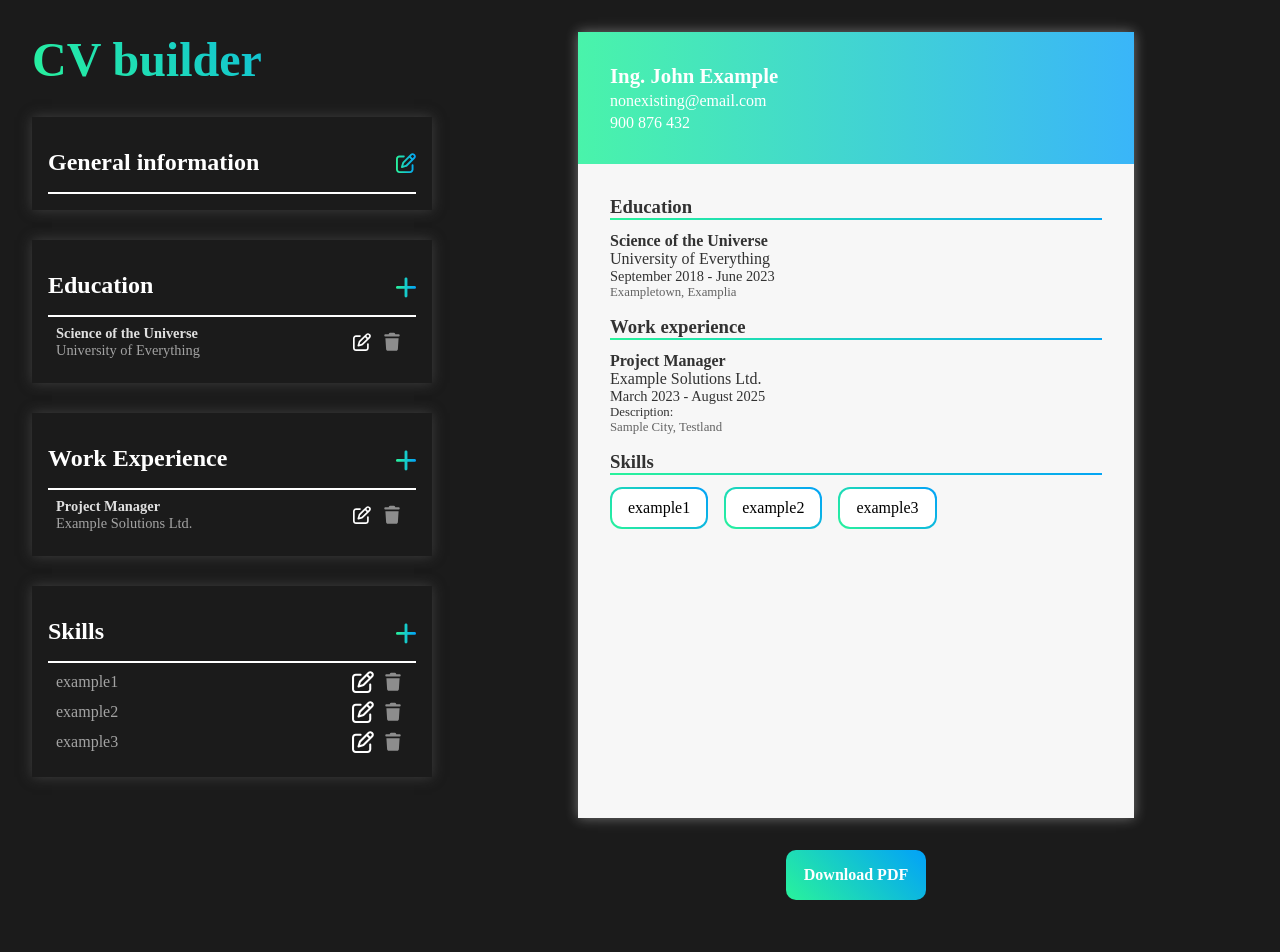
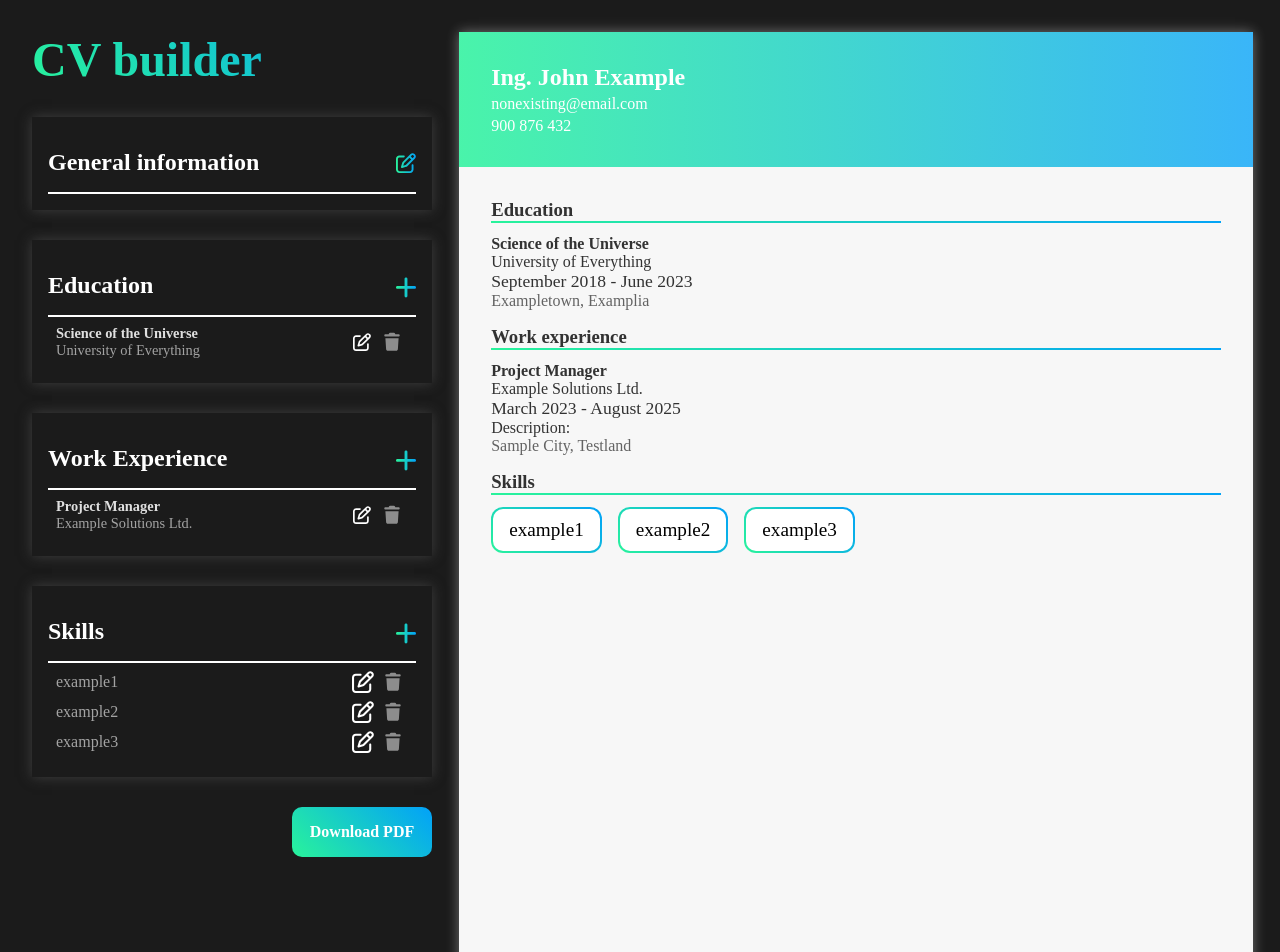
Before and after one commit to maivlys/cv-application, a React (Vite) app: page / in a window 1280 px wide. Shown: the top 952 px of the page. Before the commit the page ends 900 px from the top, so only its background shows below. Built offline with nearby package versions, Linux system fonts and the light colour scheme.

Commit message:
adjusting the size for A4

```diff
--- a/src/App.jsx
+++ b/src/App.jsx
@@ -4,7 +4,9 @@ import Education from './components/Education'
 import WorkExperience from './components/WorkExperience'
 import Skills from './components/Skills'
 import Preview from './components/Preview'
+import PreviewPDF from './components/PreviewPDF'
 import { useState } from 'react';
+import html2pdf from "html2pdf.js"
 
 function App() {
   const [infodata, setInfoData] = useState(
@@ -48,6 +50,14 @@ function App() {
     }]
   )
 
+  function handleClick() {
+    let element = document.getElementById("pdfToDownload")
+    console.log(element);
+
+    html2pdf(element);
+    console.log("here")
+  }
+
   return (
     <>
     <div className='editing-panel'>
@@ -65,6 +75,10 @@ function App() {
       setSkillsData={setSkillsData}
       skillsData={skillsData}
       />
+      <button
+      className='downloadPdf'
+      onClick={handleClick}
+      >Download PDF</button>
     </div>
     <div className='preview-panel'>
       <Preview
@@ -73,7 +87,6 @@ function App() {
       workExperienceData={workExperienceData}
       skillsData={skillsData}
       />
-      <button className='downloadPdf'>Download PDF</button>
     </div>
     </>
   )
--- a/src/styles/App.css
+++ b/src/styles/App.css
@@ -29,6 +29,7 @@ h1{
 .editing-panel{
   align-items: center;
 }
+
 .preview-panel{
   justify-items: center;
   display: flex;
@@ -36,7 +37,7 @@ h1{
   align-items: center;
   gap: 32px;
 }
-.preview-panel .downloadPdf{
+.editing-panel .downloadPdf{
   width: 140px;
   padding: 16px;
   border-radius: 10px;
@@ -47,9 +48,12 @@ h1{
   font-weight: bold;
   font-size: 1rem;
   font-family: 'Times New Roman', Times, serif;
+  float: right;
 }
-.preview-panel .downloadPdf:hover{
+.editing-panel .downloadPdf:hover{
   cursor: pointer;
   box-shadow: 0px 0px 10px rgba(255, 255, 255, 0.39);
   scale: 1.1;
 }
+
+@layer base { img {display: initial;}}
--- a/src/styles/Preview.css
+++ b/src/styles/Preview.css
@@ -1,13 +1,14 @@
 .cv-preview{
-  width: 556px;
-  height: 786px;
+  /* width: 794px;
+  height: 1123px; */
+  width: 210mm;
+  height: 297mm;
   background-color: rgba(255, 255, 255, 0.966);
-  color: rgba(0, 0, 0, 0.8);
+  color: #000000cc;
   box-shadow: 0px 0px 12px rgba(255, 255, 255, 0.39);
 }
 .header{
   padding: 32px;
-  /* background-color: rgba(0, 0, 0, 0.935); */
   background: linear-gradient(to right, #29f39cd7, #02a2f9c5);
   color: white;
   display: flex;
@@ -15,7 +16,7 @@
   gap: 4px;
 }
 .header .name{
-  font-size: 1.3rem;
+  font-size: 1.5rem;
   font-weight: bold;
 }
 .main-content{
@@ -34,14 +35,14 @@ h3{
   border-image: linear-gradient(45deg, #29F39B, #02A1F9) 1;
 }
 .location{
-  font-size: 0.8rem;
-  color: rgba(0, 0, 0, 0.6);
+  font-size: 1rem;
+  color: #00000099;
 }
 .descr{
-  font-size: 0.8rem;
+  font-size: 1rem;
 }
 .duration{
-  font-size: 0.9rem;
+  font-size: 1.1rem;
 }
 .skills-container{
   display: flex;
@@ -54,8 +55,8 @@ h3{
   padding: 12px 18px;
   border-radius: 12px;
   background: linear-gradient(45deg, #29F39B, #02A1F9);
-  font-size: 1rem;
-  color: black;
+  font-size: 1.2rem;
+  color: #000000;
   z-index: 0;
 }
 .skill::before {
```
